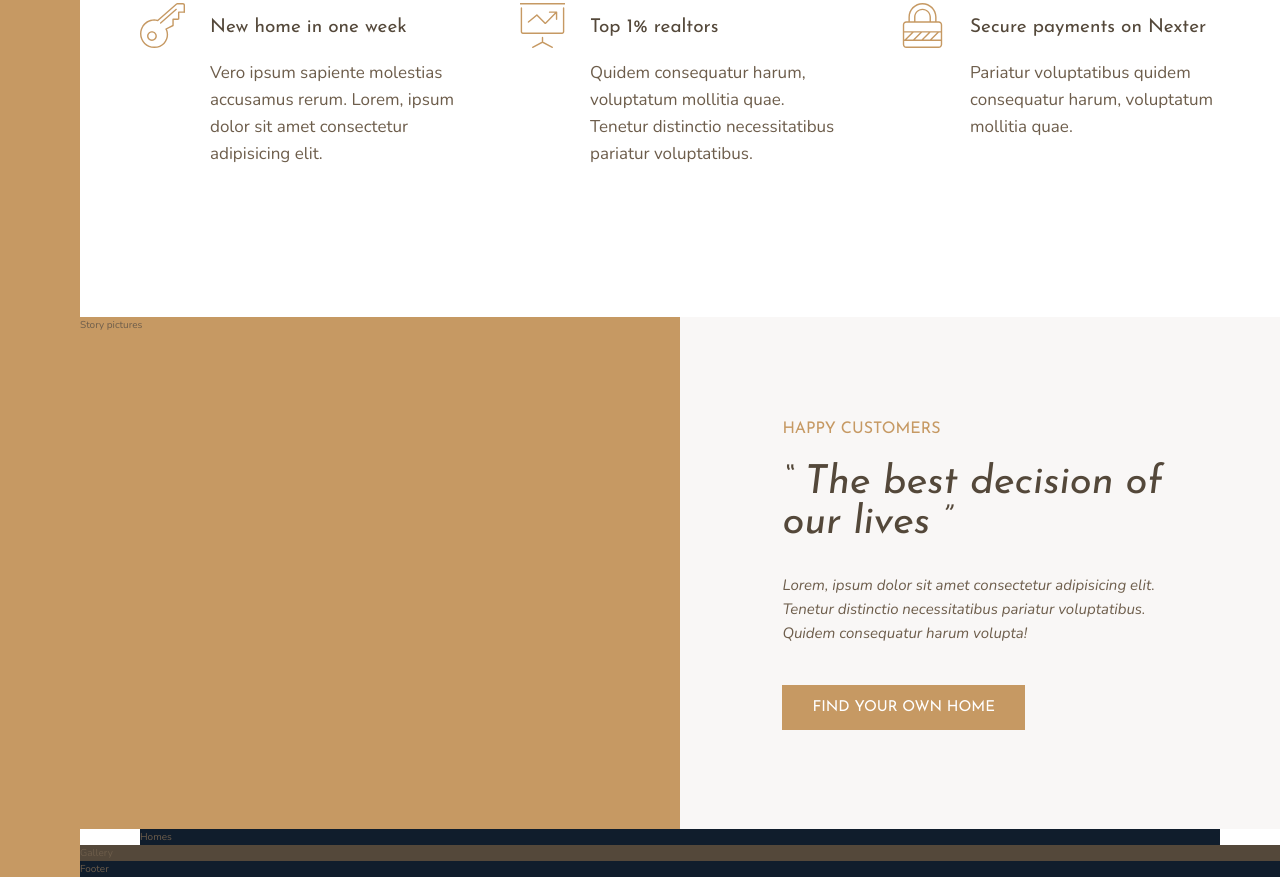
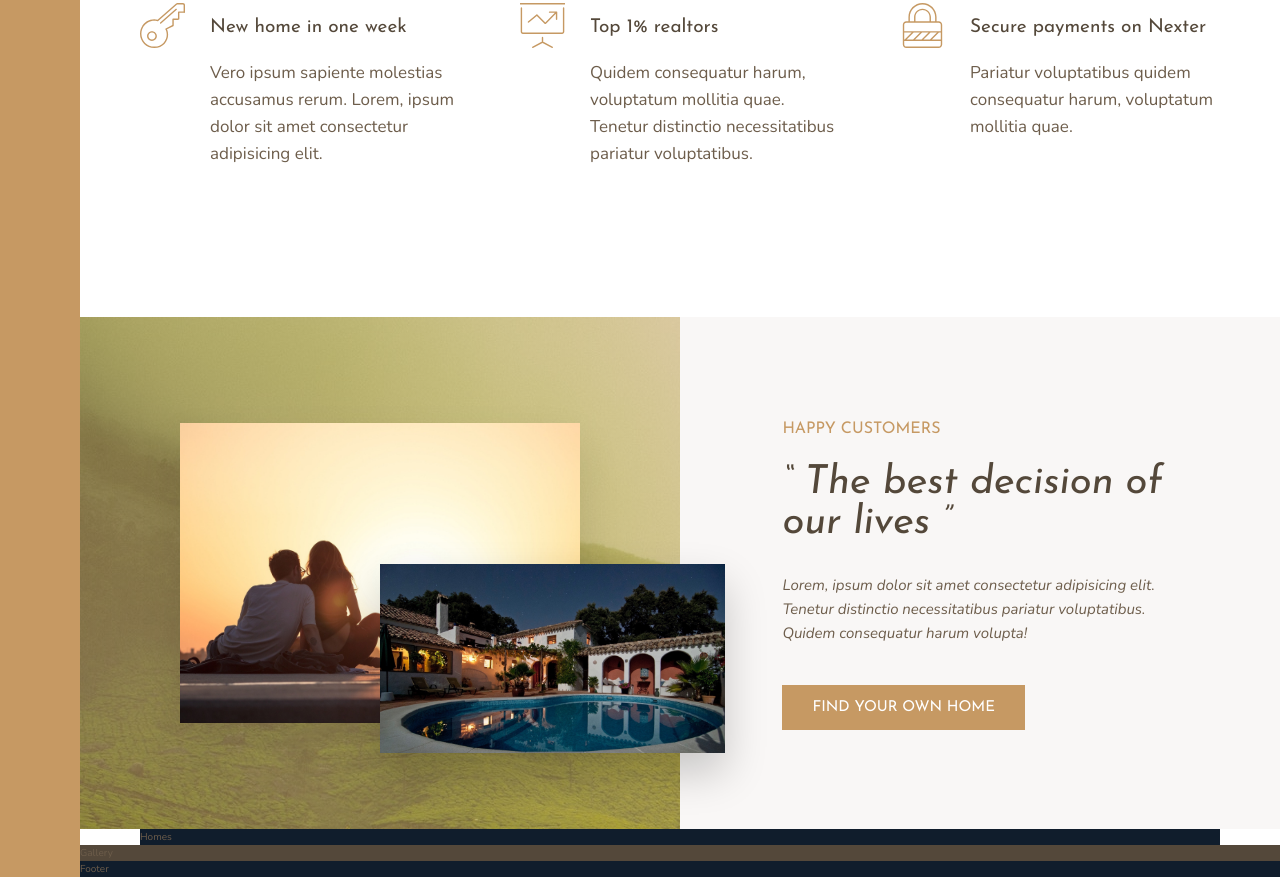
Before and after one commit to ssonko94/nexter-project, a website: page index.html in a window 1280 px wide. Shown: the part 991-1868 px from the top of the page. Drawn offline with nearby package versions, Linux system fonts and the light colour scheme.

Commit message:
added changes to the section photos with css styles

```diff
--- a/index.html
+++ b/index.html
@@ -92,7 +92,12 @@
       </div>
     </section>
     <div class="story__pictures">
-      Story pictures
+      <img
+        src="img/story-1.jpeg"
+        alt="Couple with new home"
+        class="story__img--1"
+      />
+      <img src="img/story-2.jpeg" alt=" New house" class="story__img--2" />
     </div>
     <div class="story__content">
       <h3 class="heading-3 mb-sm">Happy Customers</h3>
--- a/sass/_story.scss
+++ b/sass/_story.scss
@@ -1,7 +1,32 @@
 .story {
   &__pictures {
     background-color: $color-primary;
+    background-image: linear-gradient(
+        rgba($color-primary, 0.5),
+        rgba($color-primary, 0.5)
+      ),
+      url(../img/back.jpg);
     grid-column: full-start / col-end 4;
+
+    display: grid;
+    grid-template-rows: repeat(6, 1fr);
+    grid-template-columns: repeat(6, 1fr);
+    align-items: center;
+  }
+
+  &__img--1 {
+    width: 100%;
+    grid-row: 2 / 6;
+    grid-column: 2 / 6;
+    box-shadow: 0 2rem 4rem rgba(#000, 0.1);
+  }
+
+  &__img--2 {
+    width: 115%;
+    grid-row: 4 / 6;
+    grid-column: 4 / 7;
+    z-index: 20;
+    box-shadow: 0 2rem 4rem rgba(#000, 0.2);
   }
 
   &__content {
```
Also changed, not shown: css/style.css.
